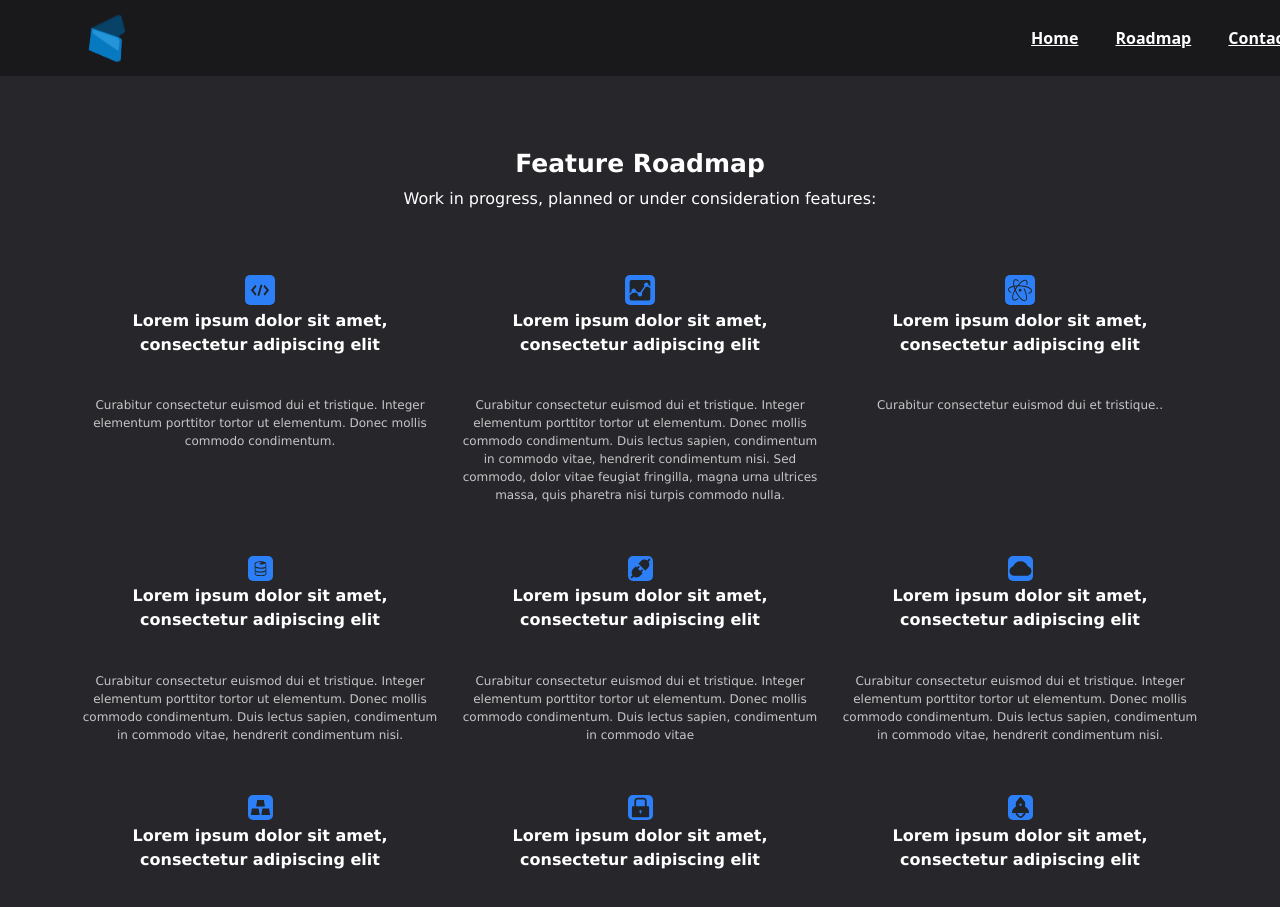
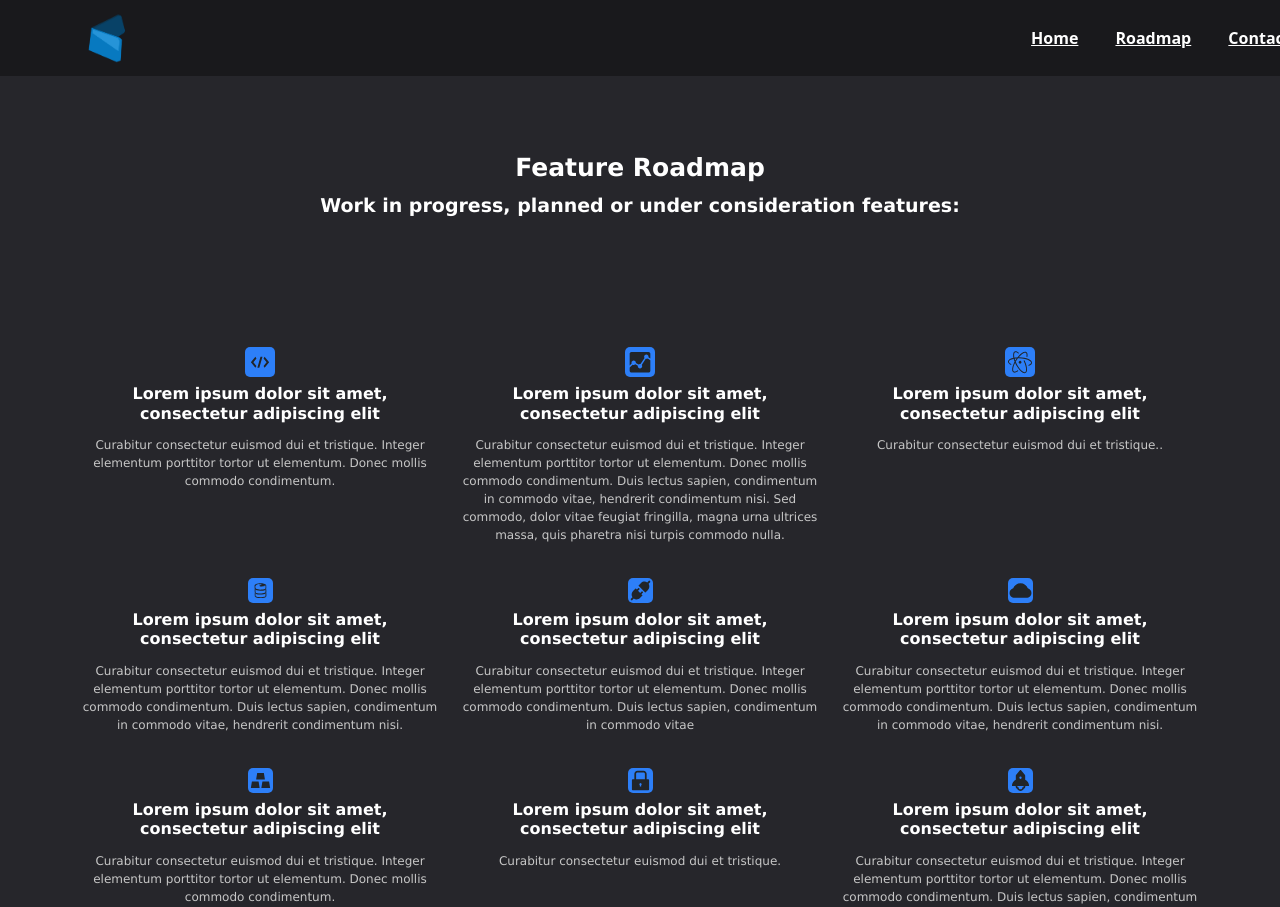
Before and after one commit to Meka-tech/Token-locker, a React (Create React App) app: page /#/Roadmap in a window 1280 px wide. Shown: the top 907 px of the page. Built offline with nearby package versions, Linux system fonts and the light colour scheme.

Commit message:
minor changes

```diff
--- a/src/components/RoadMap.jsx
+++ b/src/components/RoadMap.jsx
@@ -35,9 +35,9 @@ const RoadMap = () => {
             <div className="col-sm">
               <DiCode className="icon" size={30} />
 
-              <p className="cardheader">
+              <h2 className="cardheader">
                 Lorem ipsum dolor sit amet, consectetur adipiscing elit
-              </p>
+              </h2>
               <p className="cardcontent">
                 Curabitur consectetur euismod dui et tristique. Integer
                 elementum porttitor tortor ut elementum. Donec mollis commodo
@@ -47,9 +47,9 @@ const RoadMap = () => {
             <div className="col-sm">
               <DiGoogleAnalytics className="icon" size={30} />
 
-              <p className="cardheader">
+              <h2 className="cardheader">
                 Lorem ipsum dolor sit amet, consectetur adipiscing elit
-              </p>
+              </h2>
               <p className="cardcontent">
                 Curabitur consectetur euismod dui et tristique. Integer
                 elementum porttitor tortor ut elementum. Donec mollis commodo
@@ -62,9 +62,9 @@ const RoadMap = () => {
             <div className="col-sm">
               <DiAtom className="icon" size={30} />
 
-              <p className="cardheader">
+              <h2 className="cardheader">
                 Lorem ipsum dolor sit amet, consectetur adipiscing elit
-              </p>
+              </h2>
               <p className="cardcontent">
                 Curabitur consectetur euismod dui et tristique..
               </p>
@@ -74,9 +74,9 @@ const RoadMap = () => {
             <div className="col-sm">
               <DiFirebase className="icon" size={25} />
 
-              <p className="cardheader">
+              <h2 className="cardheader">
                 Lorem ipsum dolor sit amet, consectetur adipiscing elit
-              </p>
+              </h2>
               <p className="cardcontent">
                 Curabitur consectetur euismod dui et tristique. Integer
                 elementum porttitor tortor ut elementum. Donec mollis commodo
@@ -87,9 +87,9 @@ const RoadMap = () => {
             <div className="col-sm">
               <AiFillApi className="icon" size={25} />
 
-              <p className="cardheader">
+              <h2 className="cardheader">
                 Lorem ipsum dolor sit amet, consectetur adipiscing elit
-              </p>
+              </h2>
               <p className="cardcontent">
                 Curabitur consectetur euismod dui et tristique. Integer
                 elementum porttitor tortor ut elementum. Donec mollis commodo
@@ -99,9 +99,9 @@ const RoadMap = () => {
             <div className="col-sm">
               <AiFillCloud className="icon" size={25} />
 
-              <p className="cardheader">
+              <h2 className="cardheader">
                 Lorem ipsum dolor sit amet, consectetur adipiscing elit
-              </p>
+              </h2>
               <p className="cardcontent">
                 Curabitur consectetur euismod dui et tristique. Integer
                 elementum porttitor tortor ut elementum. Donec mollis commodo
@@ -114,9 +114,9 @@ const RoadMap = () => {
             <div className="col-sm">
               <AiFillGold className="icon" size={25} />
 
-              <p className="cardheader">
+              <h2 className="cardheader">
                 Lorem ipsum dolor sit amet, consectetur adipiscing elit
-              </p>
+              </h2>
               <p className="cardcontent">
                 Curabitur consectetur euismod dui et tristique. Integer
                 elementum porttitor tortor ut elementum. Donec mollis commodo
@@ -125,9 +125,9 @@ const RoadMap = () => {
             </div>
             <div className="col-sm">
               <AiFillLock className="icon" size={25} />
-              <p className="cardheader">
+              <h2 className="cardheader">
                 Lorem ipsum dolor sit amet, consectetur adipiscing elit
-              </p>
+              </h2>
               <p className="cardcontent">
                 Curabitur consectetur euismod dui et tristique.
               </p>
@@ -135,9 +135,9 @@ const RoadMap = () => {
             <div className="col-sm">
               <AiFillRocket className="icon" size={25} />
 
-              <p className="cardheader">
+              <h2 className="cardheader">
                 Lorem ipsum dolor sit amet, consectetur adipiscing elit
-              </p>
+              </h2>
               <p className="cardcontent">
                 Curabitur consectetur euismod dui et tristique. Integer
                 elementum porttitor tortor ut elementum. Donec mollis commodo
--- a/src/custom.scss
+++ b/src/custom.scss
@@ -127,9 +127,10 @@ section {
   padding-bottom: 3%;
 }
 .sectionUseRM {
-  font-size: 16px;
+  font-size: 19px;
   color: white;
-  font-weight: 500;
+  font-weight: 800;
+  padding-bottom: 10%;
 }
 .btn {
   border-radius: 30px;
@@ -165,9 +166,9 @@ section {
 /////////////////////////////////
 
 .cardheader {
-  font-weight: 1000;
+  font-weight: 600;
   color: white;
-  padding-top: 1%;
+  padding-top: 2%;
   font-size: 16px;
   text-align: center;
 }
@@ -175,7 +176,7 @@ section {
   text-align: center;
   font-size: 12px;
 
-  padding-bottom: 10%;
+  padding-bottom: 5%;
 }
 ///////////////////////////////
 .footer {
```
